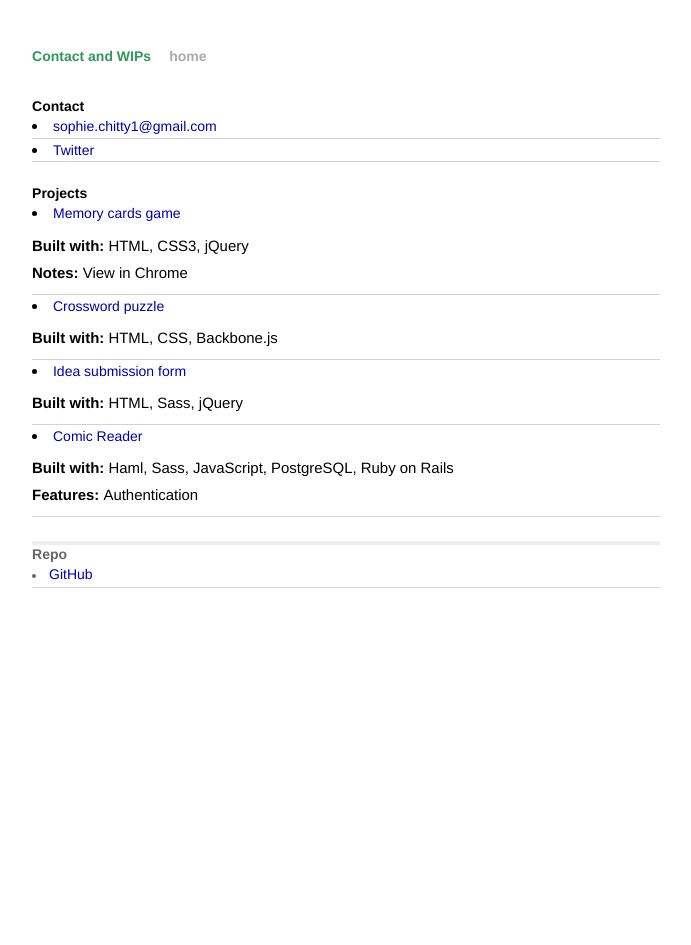
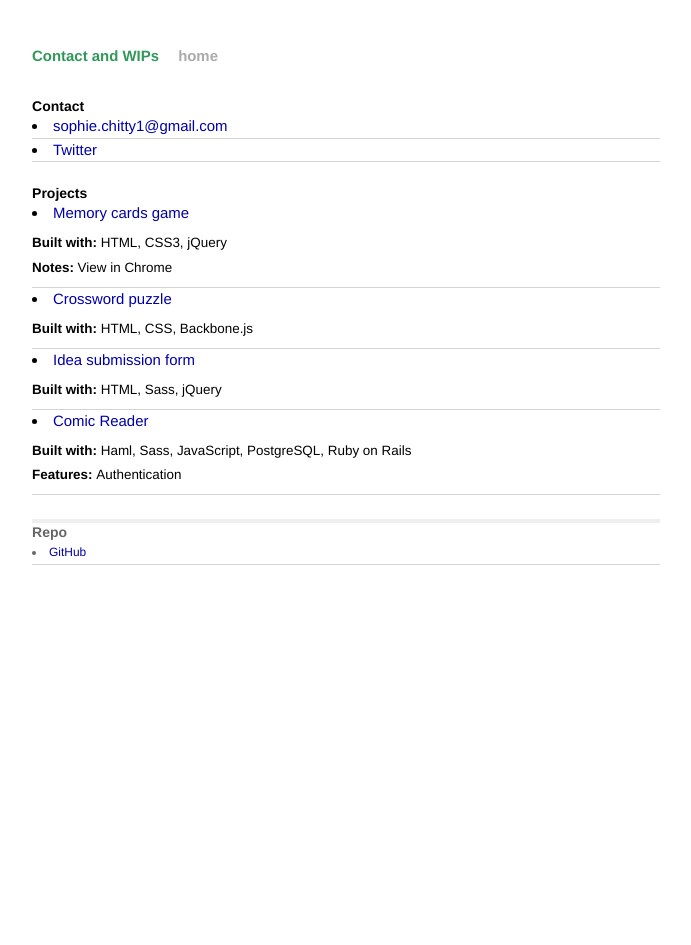
Before and after one commit to SophGits/sophgits.github.io, a Jekyll site: the page built from index.html, in a window 1280 px wide. Shown: the whole page, without its empty margins (294-985 px from the left). Built offline with Jekyll 4.4.1, drawn with Linux system fonts in a browser that asks for light colours; Markdown is read by kramdown in place of the engine named in the settings.

Commit message:
Play with gh-pages.

```diff
--- a/css/main.css
+++ b/css/main.css
@@ -20,11 +20,12 @@ h1 { margin-bottom: 1em; }
 p {
   margin: 1em 0;
   line-height: 0.8em;
+  font-size: 0.9em;
 }
 
 a         { color: #00a;
             text-decoration: none;
-            font-size: 14px;
+            font-size: 1em;
           }
 a:hover   { color: #309959; }
 /*a:visited { color: #a0a; }*/
```
